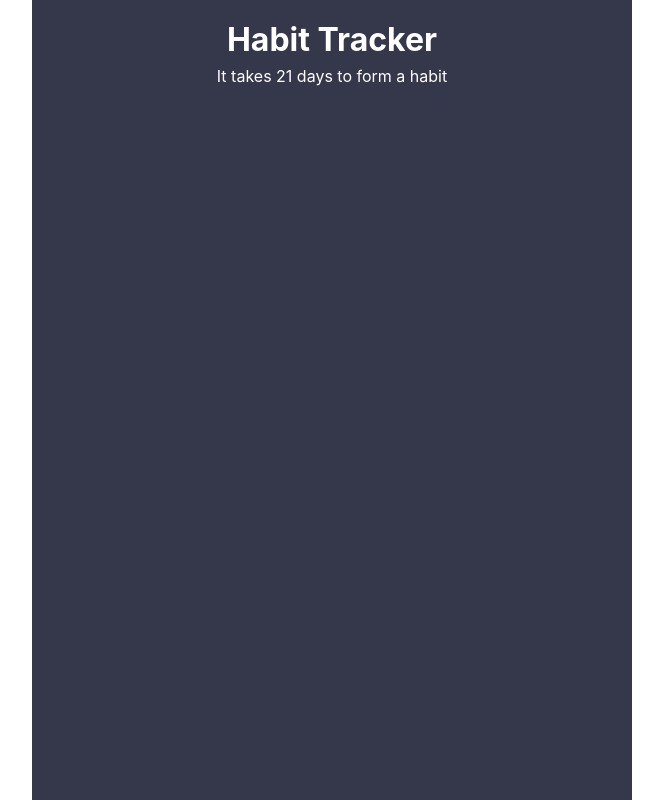
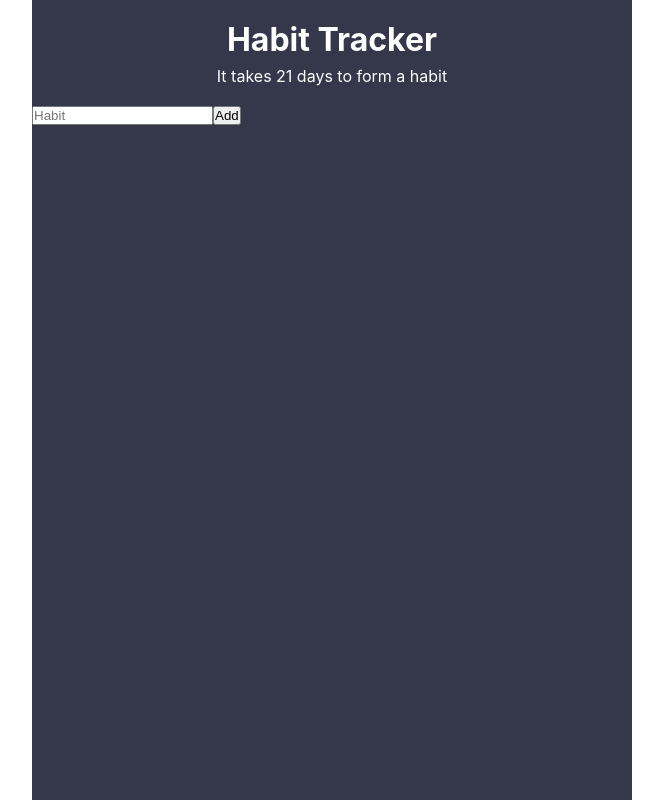
Before and after one commit to OlgaMinaievaWebDev/habit-tracker, a React (Create React App) app: page / in a window 1280 px wide. Shown: the whole page, without its empty margins (308-971 px from the left). Built offline with nearby package versions, Linux system fonts and the light colour scheme.

Commit message:
form componenet

```diff
--- a/public/index.html
+++ b/public/index.html
@@ -11,11 +11,6 @@
     />
 
     <!--
-      manifest.json provides metadata used when your web app is installed on a
-      user's mobile device or desktop. See https://developers.google.com/web/fundamentals/web-app-manifest/
-    -->
-
-    <!--
       Notice the use of %PUBLIC_URL% in the tags above.
       It will be replaced with the URL of the `public` folder during the build.
       Only files inside the `public` folder can be referenced from the HTML.
@@ -24,7 +19,7 @@
       work correctly both with client-side routing and a non-root public URL.
       Learn how to configure a non-root public URL by running `npm run build`.
     -->
-    <title>Habbit Tracker</title>
+    <title>Habit Tracker</title>
   </head>
   <body>
     <noscript>You need to enable JavaScript to run this app.</noscript>
@@ -33,7 +28,7 @@
       This HTML file is a template.
       If you open it directly in the browser, you will see an empty page.
 
-      You can add webfonts, meta tags, or analytics to this file.
+      You can add  meta tags, or analytics to this file.
       The build step will place the bundled scripts into the <body> tag.
 
       To begin the development, run `npm start` or `yarn start`.
--- a/src/App.js
+++ b/src/App.js
@@ -1,9 +1,17 @@
 import Header from "./Header";
+import Form from "./Form";
+import { useState } from "react";
 
 export default function App() {
+  const [habits, setHabits] = useState([]);
+
+  function handleAddHabits(habit) {
+    setHabits((habits) => [...habits, habit]);
+  }
   return (
     <div className="container">
       <Header />
+      <Form onAddHabit={handleAddHabits} />
     </div>
   );
 }
--- /dev/null
+++ b/src/Form.jsx
@@ -0,0 +1,24 @@
+import { useState } from "react";
+
+export default function Form({ onAddHabit }) {
+  const [description, setDescription] = useState("");
+
+  function handleSubmit(e) {
+    e.preventDefault();
+    const newHabit = { description, isHabit: false, id: Date.now() };
+    onAddHabit(newHabit);
+    setDescription("");
+  }
+
+  return (
+    <form className="form" onSubmit={handleSubmit}>
+      <input
+        type="text"
+        placeholder="Habit"
+        value={description}
+        onChange={(e) => setDescription(e.target.value)}
+      ></input>
+      <button>Add</button>
+    </form>
+  );
+}
```
